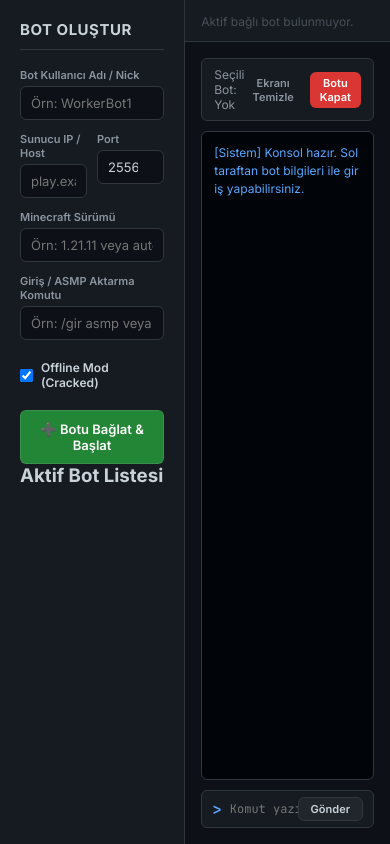
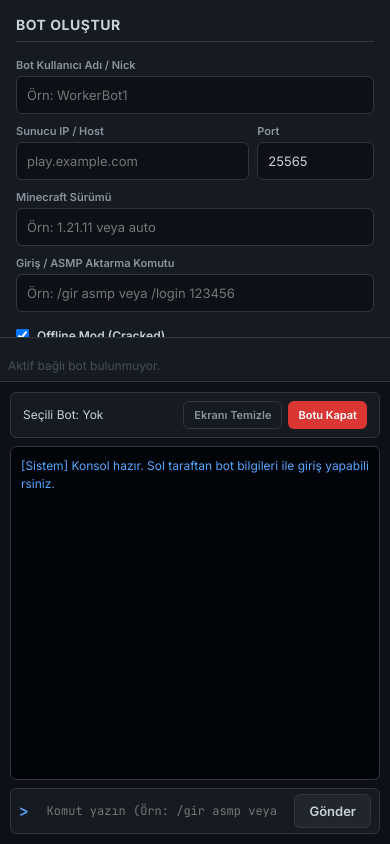
Before and after one commit to ahmetmerk779-png/Afkbot, a website: page public/index.html in a window 390 px wide. Drawn offline with Linux system fonts and the light colour scheme.

Commit message:
Update style.css

```diff
--- a/public/style.css
+++ b/public/style.css
@@ -1,7 +1,6 @@
 @import url('https://fonts.googleapis.com/css2?family=JetBrains+Mono:wght@400;500;600&family=Inter:wght@400;500;600;700&display=swap');
 
 :root {
-  /* Mat Koyu Renkler */
   --bg-main: #0d1117;
   --bg-sidebar: #161b22;
   --bg-card: #21262d;
@@ -17,7 +16,6 @@
   --accent-green: #3fb950;
   --accent-red: #f85149;
   --accent-yellow: #d29922;
-  --accent-purple: #bc8cff;
 
   --radius: 6px;
 }
@@ -27,48 +25,65 @@
   margin: 0;
   padding: 0;
   font-family: 'Inter', -apple-system, sans-serif;
+  -webkit-tap-highlight-color: transparent;
 }
 
-body {
+html, body {
   background-color: var(--bg-main);
   color: var(--text-primary);
-  height: 100vh;
+  height: 100%;
+  height: 100dvh;
   overflow: hidden;
 }
 
 .app-container {
   display: flex;
-  height: 100vh;
+  height: 100%;
+  width: 100%;
+  overflow: hidden;
 }
 
 /* --- SOL PANEL (SIDEBAR) --- */
 .sidebar {
-  width: 340px;
+  width: 320px;
+  min-width: 320px;
   background: var(--bg-sidebar);
   border-right: 1px solid var(--border-color);
-  padding: 20px;
+  padding: 16px;
   overflow-y: auto;
+  display: flex;
+  flex-direction: column;
+  gap: 16px;
 }
 
 .sidebar h2 {
-  font-size: 15px;
+  font-size: 14px;
   font-weight: 700;
   color: var(--text-primary);
-  margin-bottom: 18px;
   text-transform: uppercase;
   letter-spacing: 0.5px;
   border-bottom: 1px solid var(--border-color);
-  padding-bottom: 10px;
+  padding-bottom: 8px;
+}
+
+.sidebar h3 {
+  font-size: 12px;
+  color: var(--text-secondary);
+  margin-bottom: 8px;
+  text-transform: uppercase;
 }
 
 .form-group {
-  margin-bottom: 12px;
+  margin-bottom: 10px;
 }
 
 .form-row {
   display: flex;
-  gap: 10px;
+  gap: 8px;
 }
+
+.flex-1 { flex: 1; }
+.flex-2 { flex: 2; }
 
 label {
   display: block;
@@ -80,6 +95,7 @@ label {
 
 input[type="text"], input[type="number"] {
   width: 100%;
+  height: 38px;
   padding: 8px 10px;
   background: var(--bg-main);
   border: 1px solid var(--border-color);
@@ -97,8 +113,7 @@ input[type="text"]:focus, input[type="number"]:focus {
   display: flex;
   align-items: center;
   gap: 8px;
-  margin-top: 10px;
-  padding: 8px 0;
+  padding: 6px 0;
 }
 
 .checkbox-group label {
@@ -113,20 +128,40 @@ input[type="text"]:focus, input[type="number"]:focus {
   border-radius: var(--radius);
   font-weight: 600;
   font-size: 13px;
-  transition: background 0.15s ease;
+  display: inline-flex;
+  align-items: center;
+  justify-content: center;
+  user-select: none;
 }
 
 .btn-add {
   width: 100%;
-  padding: 10px;
+  height: 42px;
   background: #238636;
   color: #ffffff;
-  margin-top: 12px;
+  margin-top: 6px;
   border: 1px solid rgba(240, 246, 252, 0.1);
 }
 
-.btn-add:hover {
+.btn-add:active {
   background: #2ea043;
+}
+
+.active-bots-list {
+  display: flex;
+  flex-direction: column;
+  gap: 6px;
+}
+
+.bot-card-item {
+  padding: 8px 10px;
+  background: var(--bg-card);
+  border: 1px solid var(--border-color);
+  border-radius: var(--radius);
+  font-size: 12px;
+  display: flex;
+  justify-content: space-between;
+  align-items: center;
 }
 
 /* --- SAĞ PANEL (MAIN CONTENT) --- */
@@ -135,33 +170,43 @@ input[type="text"]:focus, input[type="number"]:focus {
   display: flex;
   flex-direction: column;
   background: var(--bg-main);
+  height: 100%;
+  overflow: hidden;
 }
 
-/* SEKME ÇUBUĞU (TAB BAR) */
+/* BOT SEKMELERİ */
 .tabs-header {
   display: flex;
   background: var(--bg-sidebar);
   border-bottom: 1px solid var(--border-color);
-  padding: 0 8px;
+  padding: 8px 8px 0 8px;
   overflow-x: auto;
-  min-height: 42px;
+  white-space: nowrap;
+  gap: 6px;
+  min-height: 44px;
   align-items: flex-end;
-  gap: 4px;
+}
+
+.tabs-header::-webkit-scrollbar {
+  height: 4px;
+}
+.tabs-header::-webkit-scrollbar-thumb {
+  background: var(--border-color);
 }
 
 .no-tab-msg {
   font-size: 12px;
   color: var(--text-muted);
-  padding-bottom: 12px;
-  padding-left: 8px;
+  padding-bottom: 8px;
 }
 
 .tab-item {
-  display: flex;
+  display: inline-flex;
   align-items: center;
   gap: 8px;
   padding: 8px 14px;
-  background: var(--bg-sidebar);
+  height: 36px;
+  background: var(--bg-card);
   border: 1px solid var(--border-color);
   border-bottom: none;
   border-radius: var(--radius) var(--radius) 0 0;
@@ -171,37 +216,29 @@ input[type="text"]:focus, input[type="number"]:focus {
   font-weight: 600;
 }
 
-.tab-item:hover {
-  color: var(--text-primary);
-  background: var(--bg-card);
-}
-
 .tab-item.active {
   background: var(--bg-main);
   color: var(--accent-blue);
-  border-color: var(--border-color);
   border-top: 2px solid var(--accent-blue);
 }
 
-/* Düz Mat Durum Noktası */
 .status-dot {
   width: 8px;
   height: 8px;
   border-radius: 50%;
   display: inline-block;
 }
-
 .status-dot.online { background: var(--accent-green); }
 .status-dot.offline { background: var(--accent-red); }
-.status-dot.connecting { background: var(--accent-yellow); }
 
 /* TERMINAL BÖLÜMÜ */
 .terminal-container {
   flex: 1;
   display: flex;
   flex-direction: column;
-  padding: 16px;
-  gap: 10px;
+  padding: 10px;
+  gap: 8px;
+  height: calc(100% - 44px);
 }
 
 .terminal-bar {
@@ -213,37 +250,29 @@ input[type="text"]:focus, input[type="number"]:focus {
   border: 1px solid var(--border-color);
   border-radius: var(--radius);
   font-size: 12px;
-  color: var(--text-secondary);
 }
 
 .terminal-actions {
   display: flex;
-  gap: 8px;
+  gap: 6px;
 }
 
 .btn-danger-sm {
   background: #da3633;
   color: #ffffff;
-  padding: 4px 10px;
+  padding: 6px 10px;
   font-size: 11px;
-}
-
-.btn-danger-sm:hover {
-  background: #b62324;
 }
 
 .btn-clear {
   background: transparent;
   color: var(--text-secondary);
-  padding: 4px 8px;
+  border: 1px solid var(--border-color);
+  padding: 6px 10px;
   font-size: 11px;
 }
 
-.btn-clear:hover {
-  color: var(--text-primary);
-}
-
-/* TERMINAL EKRANI (MAT KONSOL) */
+/* KONSOL EKRANI */
 .terminals-wrapper {
   flex: 1;
   position: relative;
@@ -257,7 +286,7 @@ input[type="text"]:focus, input[type="number"]:focus {
   display: none;
   position: absolute;
   top: 0; bottom: 0; left: 0; right: 0;
-  padding: 12px;
+  padding: 10px;
   overflow-y: auto;
   font-family: 'JetBrains Mono', monospace;
   font-size: 12px;
@@ -268,25 +297,14 @@ input[type="text"]:focus, input[type="number"]:focus {
   display: block;
 }
 
-/* LOG METİNLERİ */
 .log-line {
-  margin-bottom: 2px;
+  margin-bottom: 3px;
   word-break: break-all;
 }
 
-.log-line .time {
-  color: var(--text-muted);
-  margin-right: 6px;
-}
-
 .log-system { color: var(--accent-blue); }
-.log-success { color: var(--accent-green); }
-.log-warn { color: var(--accent-yellow); }
-.log-error { color: var(--accent-red); font-weight: 600; }
-.log-chat { color: var(--text-primary); }
-.log-server { color: var(--text-secondary); }
-.log-cmd { color: var(--accent-purple); }
 .log-user-input { color: #f0883e; font-weight: 600; }
+.log-error { color: var(--accent-red); }
 
 /* TERMINAL INPUT BARI */
 .terminal-input-bar {
@@ -295,24 +313,24 @@ input[type="text"]:focus, input[type="number"]:focus {
   background: var(--bg-sidebar);
   border: 1px solid var(--border-color);
   border-radius: var(--radius);
-  padding: 4px 10px;
+  padding: 4px 8px;
+  gap: 8px;
 }
 
 .prompt {
   color: var(--accent-blue);
   font-weight: 700;
   font-family: 'JetBrains Mono', monospace;
-  margin-right: 8px;
 }
 
 .terminal-input-bar input {
   flex: 1;
+  height: 36px;
   background: transparent;
   border: none;
   color: var(--text-primary);
   font-family: 'JetBrains Mono', monospace;
   font-size: 12px;
-  padding: 6px 0;
 }
 
 .terminal-input-bar input:focus {
@@ -320,13 +338,29 @@ input[type="text"]:focus, input[type="number"]:focus {
 }
 
 .btn-send {
+  height: 34px;
+  padding: 0 14px;
   background: #21262d;
   color: var(--text-primary);
   border: 1px solid var(--border-color);
-  padding: 4px 12px;
-  font-size: 11px;
 }
 
-.btn-send:hover {
-  background: #30363d;
+/* MOBİL DÜZENLEME (RESPONSIVE) */
+@media (max-width: 768px) {
+  .app-container {
+    flex-direction: column;
   }
+
+  .sidebar {
+    width: 100%;
+    min-width: 100%;
+    max-height: 40dvh;
+    border-right: none;
+    border-bottom: 1px solid var(--border-color);
+  }
+
+  .main-content {
+    flex: 1;
+    height: 60dvh;
+  }
+  }
```
